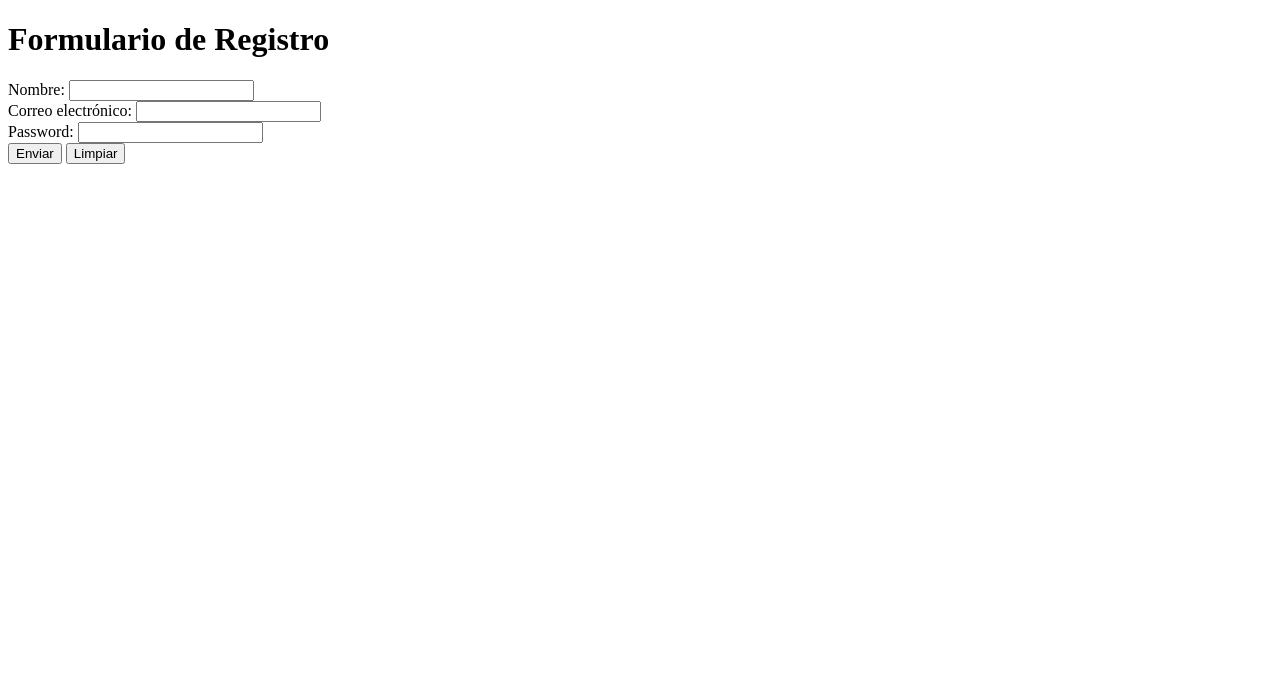
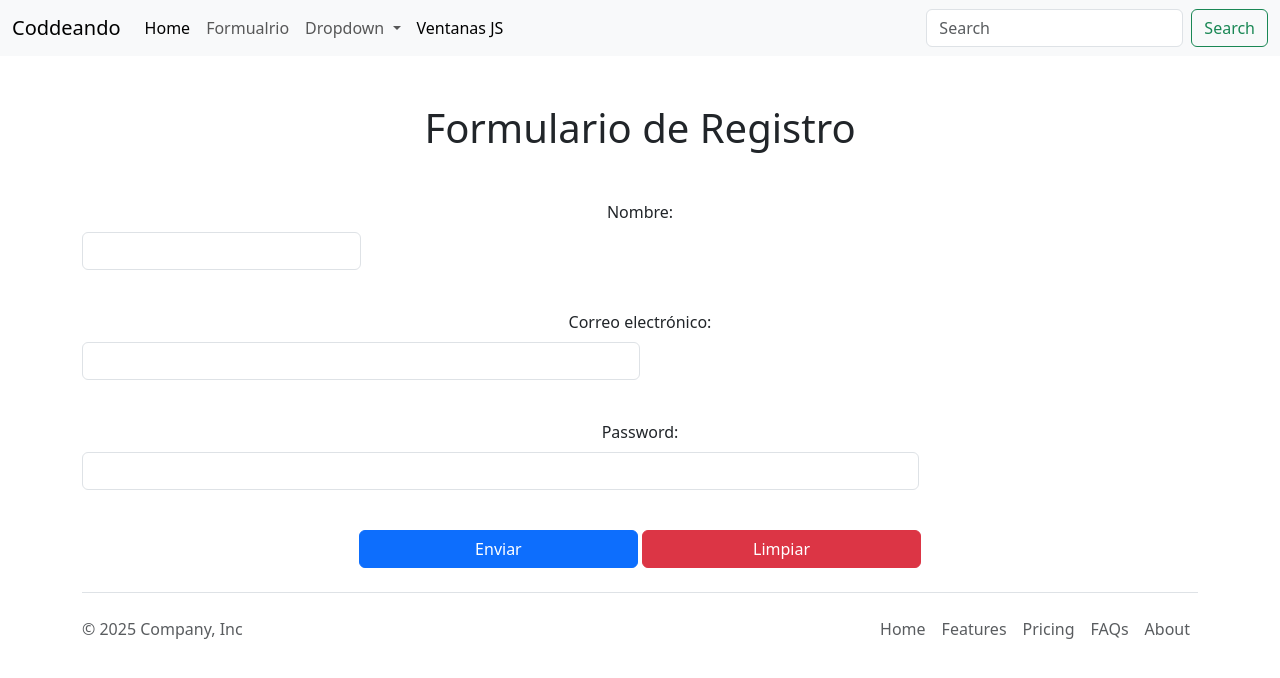
Before and after one commit to Bernalpas/coddeandofullstack, a plain HTML site: page codde04-ia/pages/formulario.html in a window 1280 px wide. Drawn offline with nearby package versions, Linux system fonts and the light colour scheme.

Commit message:
Uso de clases de Bootstrap - Eventos - DOM - Funciones

```diff
--- a/codde04-ia/css/formulario.css
+++ b/codde04-ia/css/formulario.css
@@ -0,0 +1,4 @@
+
+/* h1{
+  text-align: center;
+} */
--- a/codde04-ia/pages/formulario.html
+++ b/codde04-ia/pages/formulario.html
@@ -4,41 +4,130 @@
   <meta charset="UTF-8">
   <meta name="viewport" content="width=device-width, initial-scale=1.0">
   <title>Formulario</title>
+  <!-- Pegamos el link a CSS de Bootstrap -->
+  <link href="https://cdn.jsdelivr.net/npm/bootstrap@5.3.8/dist/css/bootstrap.min.css" rel="stylesheet" integrity="sha384-sRIl4kxILFvY47J16cr9ZwB07vP4J8+LH7qKQnuqkuIAvNWLzeN8tE5YBujZqJLB" crossorigin="anonymous">
+  <link rel="stylesheet" href="../css/formulario.css">
 </head>
 <body>
 
-  <h1>Formulario de Registro</h1>
+  <header>
+        <nav class="navbar navbar-expand-lg bg-body-tertiary">
+  <div class="container-fluid">
+    <a class="navbar-brand" href="#">Coddeando</a>
+    <button class="navbar-toggler" type="button" data-bs-toggle="collapse" data-bs-target="#navbarSupportedContent" aria-controls="navbarSupportedContent" aria-expanded="false" aria-label="Toggle navigation">
+      <span class="navbar-toggler-icon"></span>
+    </button>
+    <div class="collapse navbar-collapse" id="navbarSupportedContent">
+      <ul class="navbar-nav me-auto mb-2 mb-lg-0">
+        <li class="nav-item">
+          <a class="nav-link active" aria-current="page" href="../bootstrap.html">Home</a>
+        </li>
+        <li class="nav-item">
+          <a class="nav-link" href="./formulario.html">Formualrio</a>
+        </li>
+        <li class="nav-item dropdown">
+          <a class="nav-link dropdown-toggle" href="#" role="button" data-bs-toggle="dropdown" aria-expanded="false">
+            Dropdown
+          </a>
+          <ul class="dropdown-menu">
+            <li><a class="dropdown-item" href="#">Action</a></li>
+            <li><a class="dropdown-item" href="#">Another action</a></li>
+            <li><hr class="dropdown-divider"></li>
+            <li><a class="dropdown-item" href="#">Something else here</a></li>
+          </ul>
+        </li>
+        <li class="nav-item">
+          <a class="nav-link active" aria-current="page" href="./ventanas.html">Ventanas JS</a>
+        </li>
+      </ul>
+      <form class="d-flex" role="search">
+        <input class="form-control me-2" type="search" placeholder="Search" aria-label="Search"/>
+        <button class="btn btn-outline-success" type="submit">Search</button>
+      </form>
+    </div>
+  </div>
+</nav>
+  </header>
+
+<!--   <style>
+    h1{
+      text-align: center;
+      marging-top: 50px;
+    }
+  </style> -->
+
+  <h1 class="text-center mt-5 mb-5">Formulario de Registro</h1>
 
   <!-- Etiqueta padre del formulario, todos los datos que necesito, deben estar dentro de esta etiqueta -->
   <!-- method="post": especifica el método de envío del formulario -->
   <!-- action="">: especifica la URL a la que se enviarán los datos del formulario -->
+  <div class="container text-center">
     <form action="" method="post">
 
+      <div class="mb-3">
         <!-- etiqueta para el campo de texto, le muestra al usuario el dato que debe ingresar -->
-    <label for="nombre">Nombre:</label>
+        <label for="nombre" class="form-label">Nombre:</label>
         <!-- etiqueta para el campo de texto, donde el usuario ingresa el dato -->
-    <input type="text" id="nombre" name="nombre" required><!-- obligatorio -->
+        <input class="form-control w-25" type="text" id="nombre" name="nombre" required><!-- obligatorio -->
+      </div>
 
       <br>
 
-    <label for="email">Correo electrónico:</label>
-    <input type="email" id="email" name="email" required><!-- obligatorio -->
+      <div class="mb-3">
+        <label for="email" class="form-label">Correo electrónico:</label>
+        <input class="form-control w-50" type="email" id="email" name="email" required><!-- obligatorio -->
+      </div>
 
       <br>
 
-    <label for="password">Password:</label>
-    <input type="password" id="password" name="password" required><!-- obligatorio -->
+      <div class="mb-3">
+        <label for="password" class="form-label">Password:</label>
+        <input class="form-control w-75" type="password" id="password" name="password" required><!-- obligatorio -->
+      </div>
 
 
       <br><!-- salto de linea -->
 
-    <button type="button" onclick="recibirDatos()">Enviar</button>
-    <button type="reset">Limpiar</button>
+      <div mb-3>
+        <button class="btn btn-primary w-25" type="button" onclick="recibirDatos()">Enviar</button>
+        <button class="btn btn-danger w-25" type="reset">Limpiar</button>
+      </div>
 
     </form>
+  </div>
+
+
+<div class="container">
+  <footer class="d-flex flex-wrap justify-content-between align-items-center py-3 my-4 border-top">
+    <p class="col-md-4 mb-0 text-body-secondary">&copy; 2025 Company, Inc</p>
+    <a href="/" class="col-md-4 d-flex align-items-center justify-content-center mb-3 mb-md-0 me-md-auto link-body-emphasis text-decoration-none" aria-label="Bootstrap">
+      <svg class="bi me-2" width="40" height="32" aria-hidden="true"><use xlink:href="#bootstrap"></use></svg>
+    </a>
+    <ul class="nav col-md-4 justify-content-end">
+      <li class="nav-item">
+        <a href="#" class="nav-link px-2 text-body-secondary">Home</a>
+      </li>
+      <li class="nav-item">
+        <a href="#" class="nav-link px-2 text-body-secondary">Features</a>
+      </li>
+      <li class="nav-item">
+        <a href="#" class="nav-link px-2 text-body-secondary">Pricing</a>
+      </li>
+      <li class="nav-item">
+        <a href="#" class="nav-link px-2 text-body-secondary">FAQs</a>
+      </li>
+      <li class="nav-item">
+        <a href="#" class="nav-link px-2 text-body-secondary">About</a>
+      </li>
+    </ul>
+  </footer>
+</div>
 
 
   <!-- vinculamos el archivo Javascript con este html -->
   <script src="../js/formulario.js"></script>
+
+  <!-- 2. Pegamos el CDN de Bootstrap de JS -->
+  <script src="https://cdn.jsdelivr.net/npm/bootstrap@5.3.8/dist/js/bootstrap.bundle.min.js" integrity="sha384-FKyoEForCGlyvwx9Hj09JcYn3nv7wiPVlz7YYwJrWVcXK/BmnVDxM+D2scQbITxI" crossorigin="anonymous"></script>
 </body>
 </html>
```
Also changed, not shown: codde04-ia/bootstrap.html (added, +128 -0 lines), codde04-ia/pages/error.html (+1 -1 lines), codde04-ia/pages/ventanas.html (added, +85 -0 lines), codde04-ia/assets/imagenes/global_fw26_hyperboost_running_fw26_launch_hb_launch_pdp_run_product_portfolio_card_KI_4391_d_d5ab80e902.avif (added), codde04-ia/assets/imagenes/productoDos.avif (added), codde04-ia/assets/imagenes/productoDos.jpg (added), codde04-ia/assets/imagenes/productoTres.avif (added), codde04-ia/assets/imagenes/productoTres.jpg (added), codde04-ia/assets/imagenes/productoUno.avif (added), codde04-ia/assets/imagenes/productoUno.jpg (added). Lines whose indentation alone changed are shown as unchanged.
